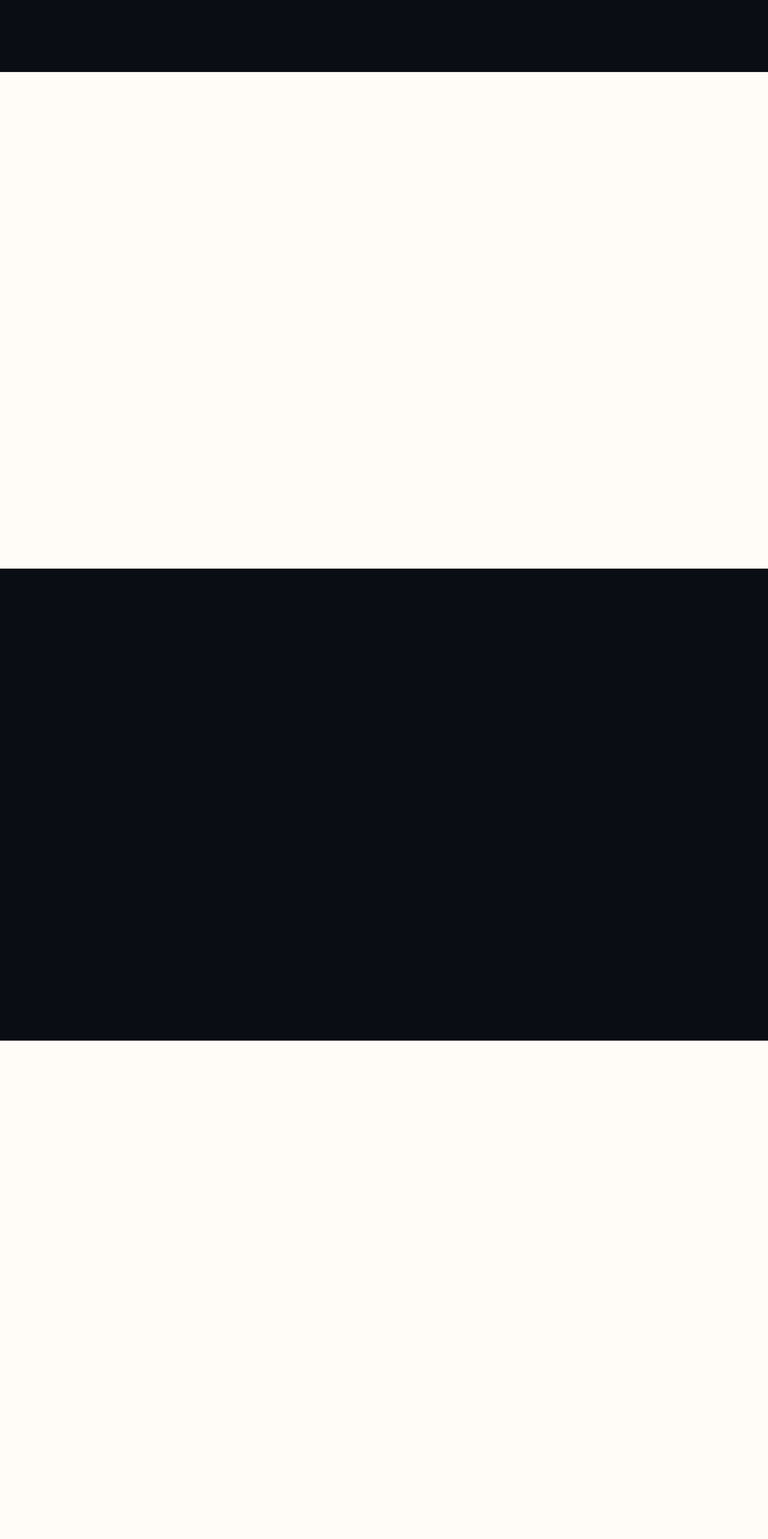
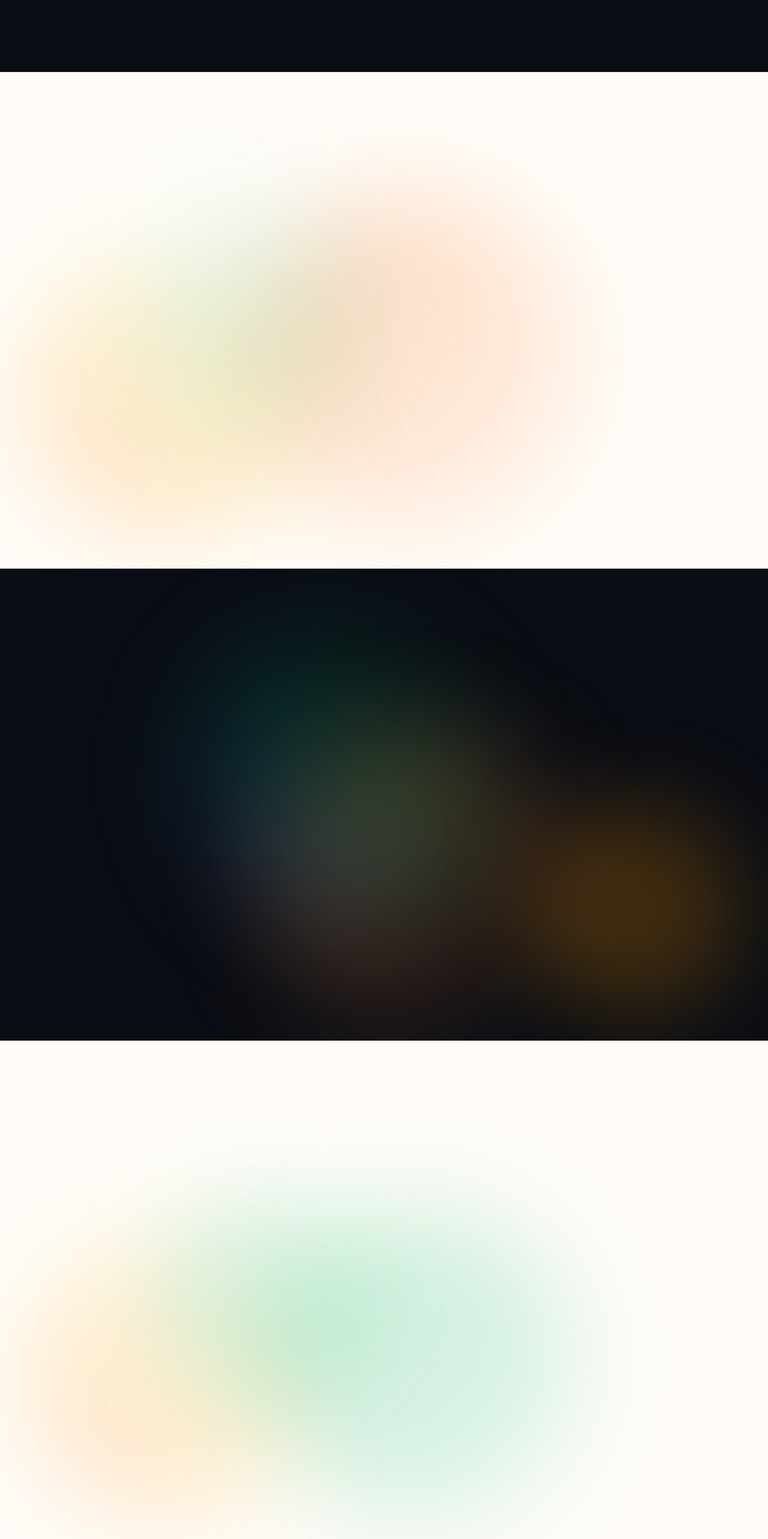
Before and after one commit to akashflockngo/flockngo-story, a React (Vite) app: page / in a window 1280 px wide. Shown: the part 7680-10246 px from the top of the page at 60% size. Built offline with nearby package versions, Linux system fonts and the light colour scheme.

Commit message:
add luminous ambient glow backdrops across dark and light stages for glass refraction

```diff
--- a/src/sections/ActivitySection.tsx
+++ b/src/sections/ActivitySection.tsx
@@ -38,6 +38,13 @@ export const ActivitySection: React.FC = () => {
       id="activities"
       className="relative py-16 sm:py-24 lg:py-36 bg-[#0A0D14] text-white overflow-hidden border-t border-white/[0.08]"
     >
+      {/* Ambient Glassmorphism Backdrop Glow Orbs */}
+      <div className="absolute inset-0 z-0 overflow-hidden pointer-events-none select-none">
+        <div className="absolute top-1/3 right-1/4 w-[520px] h-[520px] bg-gradient-to-br from-[#F47721]/30 via-[#FF8C38]/18 to-transparent rounded-full blur-[85px]" />
+        <div className="absolute bottom-1/4 left-1/4 w-[500px] h-[500px] bg-gradient-to-tr from-indigo-600/25 via-emerald-500/18 to-transparent rounded-full blur-[85px]" />
+        <div className="absolute top-1/2 right-12 w-[350px] h-[350px] bg-amber-500/22 rounded-full blur-[75px]" />
+      </div>
+
       <div className="container-cinematic relative z-10">
         <div className="grid grid-cols-1 lg:grid-cols-12 gap-8 sm:gap-12 lg:gap-16 items-center">
 
--- a/src/sections/CommunitySection.tsx
+++ b/src/sections/CommunitySection.tsx
@@ -46,6 +46,13 @@ export const CommunitySection: React.FC = () => {
       id="community"
       className="relative py-16 sm:py-24 lg:py-36 bg-[#FFFCF8] text-[#111111] overflow-hidden border-t border-[#F3E5D8]"
     >
+      {/* Ambient Glassmorphism Backdrop Glow Orbs */}
+      <div className="absolute inset-0 z-0 overflow-hidden pointer-events-none select-none">
+        <div className="absolute top-1/4 right-1/4 w-[550px] h-[550px] bg-gradient-to-br from-[#F47721]/30 via-[#FF8C38]/20 to-[#FFD8BA]/35 rounded-full blur-[85px]" />
+        <div className="absolute bottom-12 left-10 w-[480px] h-[480px] bg-gradient-to-tr from-[#F47721]/22 via-[#FBBF24]/20 to-transparent rounded-full blur-[80px]" />
+        <div className="absolute top-1/2 left-1/3 -translate-x-1/2 -translate-y-1/2 w-[380px] h-[380px] bg-emerald-400/[0.09] rounded-full blur-[90px]" />
+      </div>
+
       <div className="container-cinematic relative z-10">
         <div className="grid grid-cols-1 lg:grid-cols-12 gap-8 sm:gap-12 lg:gap-16 items-center">
 
--- a/src/sections/EngagementSection.tsx
+++ b/src/sections/EngagementSection.tsx
@@ -46,6 +46,13 @@ export const EngagementSection: React.FC = () => {
       id="engagement"
       className="relative py-16 sm:py-24 lg:py-36 bg-[#FFFCF8] text-[#111111] overflow-hidden border-t border-[#F3E5D8]"
     >
+      {/* Ambient Glassmorphism Backdrop Glow Orbs */}
+      <div className="absolute inset-0 z-0 overflow-hidden pointer-events-none select-none">
+        <div className="absolute top-1/3 right-1/4 w-[520px] h-[520px] bg-gradient-to-br from-[#F47721]/28 via-[#FF8C38]/18 to-transparent rounded-full blur-[85px]" />
+        <div className="absolute bottom-12 left-10 w-[480px] h-[480px] bg-gradient-to-tr from-amber-500/22 via-[#F47721]/15 to-transparent rounded-full blur-[80px]" />
+        <div className="absolute top-1/2 left-1/3 -translate-x-1/2 -translate-y-1/2 w-[350px] h-[350px] bg-indigo-500/[0.08] rounded-full blur-[75px]" />
+      </div>
+
       <div className="container-cinematic relative z-10">
         <div className="grid grid-cols-1 lg:grid-cols-12 gap-8 sm:gap-12 lg:gap-16 items-center">
 
--- a/src/sections/PaymentsSection.tsx
+++ b/src/sections/PaymentsSection.tsx
@@ -38,6 +38,13 @@ export const PaymentsSection: React.FC = () => {
       id="payments"
       className="relative py-16 sm:py-24 lg:py-36 bg-[#0A0D14] text-white overflow-hidden border-t border-white/[0.08]"
     >
+      {/* Ambient Glassmorphism Backdrop Glow Orbs */}
+      <div className="absolute inset-0 z-0 overflow-hidden pointer-events-none select-none">
+        <div className="absolute top-1/3 right-1/4 w-[520px] h-[520px] bg-gradient-to-br from-[#10B981]/28 via-emerald-600/18 to-transparent rounded-full blur-[85px]" />
+        <div className="absolute bottom-12 left-1/4 w-[500px] h-[500px] bg-gradient-to-tr from-[#F47721]/24 via-amber-500/16 to-transparent rounded-full blur-[85px]" />
+        <div className="absolute top-1/2 right-12 w-[350px] h-[350px] bg-emerald-400/18 rounded-full blur-[75px]" />
+      </div>
+
       <div className="container-cinematic relative z-10">
         <div className="grid grid-cols-1 lg:grid-cols-12 gap-8 sm:gap-12 lg:gap-16 items-center">
 
--- a/src/sections/WhatsAppSection.tsx
+++ b/src/sections/WhatsAppSection.tsx
@@ -38,6 +38,13 @@ export const WhatsAppSection: React.FC = () => {
       id="whatsapp"
       className="relative py-16 sm:py-24 lg:py-36 bg-[#FFFCF8] text-[#111111] overflow-hidden border-t border-[#F3E5D8]"
     >
+      {/* Ambient Glassmorphism Backdrop Glow Orbs */}
+      <div className="absolute inset-0 z-0 overflow-hidden pointer-events-none select-none">
+        <div className="absolute top-1/3 right-1/4 w-[520px] h-[520px] bg-gradient-to-br from-[#25D366]/25 via-[#10B981]/18 to-emerald-400/10 rounded-full blur-[85px]" />
+        <div className="absolute bottom-12 left-10 w-[480px] h-[480px] bg-gradient-to-tr from-[#F47721]/22 via-[#FBBF24]/18 to-transparent rounded-full blur-[80px]" />
+        <div className="absolute top-1/2 left-1/3 -translate-x-1/2 -translate-y-1/2 w-[350px] h-[350px] bg-emerald-500/[0.12] rounded-full blur-[75px]" />
+      </div>
+
       <div className="container-cinematic relative z-10">
         <div className="grid grid-cols-1 lg:grid-cols-12 gap-8 sm:gap-12 lg:gap-16 items-center">
 
```
